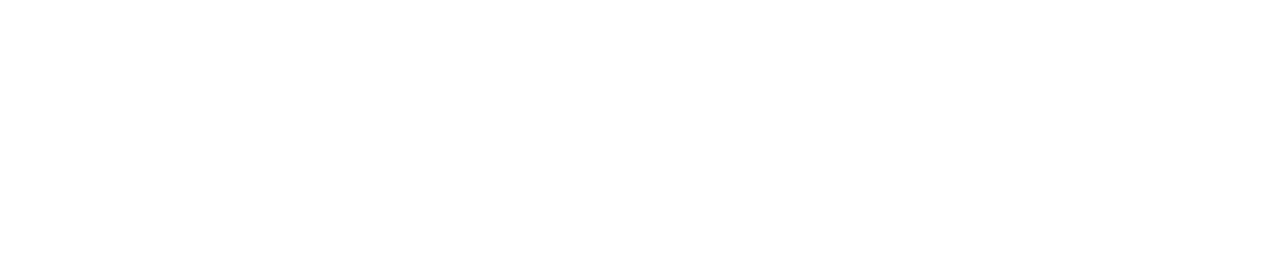
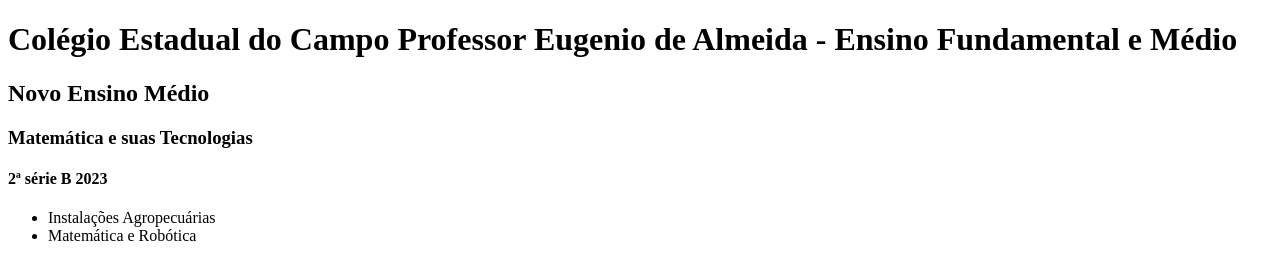
Before and after one commit to elisarincao/siteturma2bformadores, a plain HTML site: page index.html in a window 1280 px wide. Drawn offline with Linux system fonts and the light colour scheme.

Commit message:
titulos adicionados

```diff
--- a/index.html
+++ b/index.html
@@ -8,7 +8,14 @@
     <title>Document</title>
 </head>
 <body>
-    <h1></h1>
+    <h1>Colégio Estadual do Campo Professor Eugenio de Almeida - Ensino Fundamental e Médio</h1>
+    <h2> Novo Ensino Médio </h2>
+    <h3>Matemática e suas Tecnologias</h3>
+    <h4>2ª série B 2023</h4>
+    <ul>
+        <li>Instalações Agropecuárias</li>
+        <li>Matemática e Robótica</li>
+    </ul>
 
 
 
```
